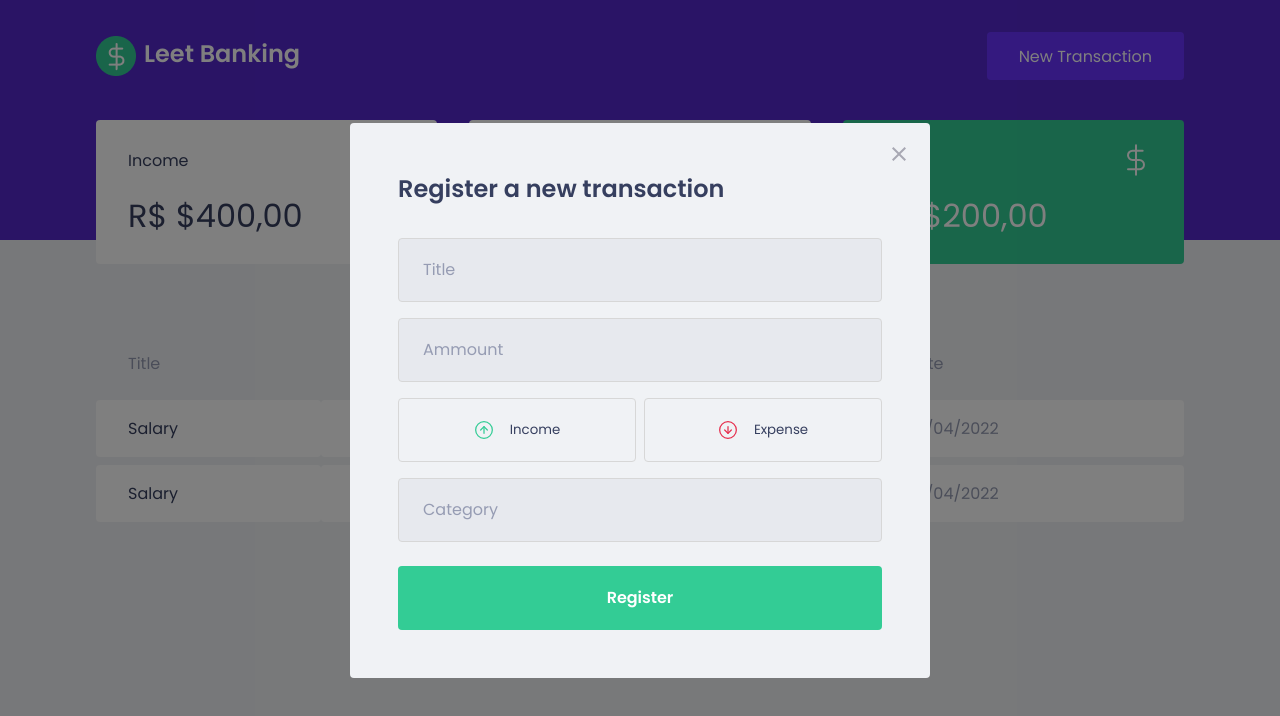
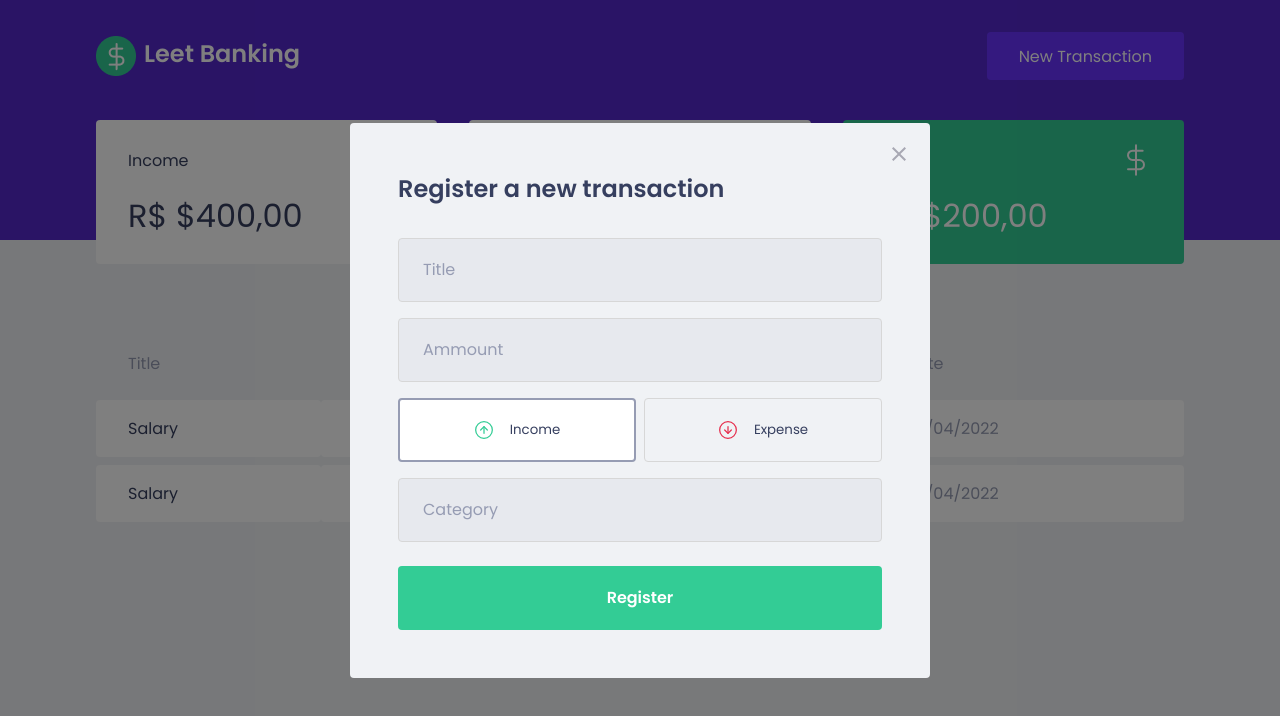
Before and after one commit to augustojs1/leet-banking-app, a React (Create React App) app: page / in a window 1280 px wide. Both pictures are taken after a click on the button "New Transaction". Shown: the top 716 px of the page. Built offline with nearby package versions, Linux system fonts and the light colour scheme.

Commit message:
feat: transacion modal styles done

```diff
--- a/src/components/TransactionModal/index.tsx
+++ b/src/components/TransactionModal/index.tsx
@@ -3,6 +3,7 @@ import * as style from "./styles";
 import closeIcon from "../../assets/close.svg";
 import incomeIcon from "../../assets/income.svg";
 import expenseIcon from "../../assets/outcome.svg";
+import { useState } from "react";
 
 interface TransactionModalProps {
   isOpen: boolean;
@@ -10,6 +11,16 @@ interface TransactionModalProps {
 }
 
 export function TransactionModal({ isOpen, onClose }: TransactionModalProps) {
+  const [transactionType, setTransactionType] = useState("income");
+
+  function handleTypeButton(transactionType: string) {
+    setTransactionType(transactionType);
+  }
+
+  function handleCreateTransaction() {
+    //
+  }
+
   return (
     <Modal
       isOpen={isOpen}
@@ -26,14 +37,22 @@ export function TransactionModal({ isOpen, onClose }: TransactionModalProps) {
         <input type="text" placeholder="Title" />
         <input type="number" placeholder="Ammount" />
         <style.transactionType>
-          <button type="button">
+          <style.transationTypeButton
+            type="button"
+            onClick={() => handleTypeButton("income")}
+            selected={transactionType === "income"}
+          >
             <img src={incomeIcon} alt="Income" />
             <span>Income</span>
-          </button>
-          <button type="button">
+          </style.transationTypeButton>
+          <style.transationTypeButton
+            type="button"
+            onClick={() => handleTypeButton("expense")}
+            selected={transactionType === "expense"}
+          >
             <img src={expenseIcon} alt="Expense" />
             <span>Expense</span>
-          </button>
+          </style.transationTypeButton>
         </style.transactionType>
         <input type="text" placeholder="Category" />
         <button type="submit">Register</button>
--- a/src/components/TransactionModal/styles.ts
+++ b/src/components/TransactionModal/styles.ts
@@ -1,5 +1,9 @@
 import styled from "styled-components";
 import { theme } from "../../styles/theme";
+
+interface TransactionTypeButtonProps {
+  selected: boolean;
+}
 
 export const form = styled.form`
   h2 {
@@ -61,13 +65,16 @@ export const transactionType = styled.div`
   display: grid;
   grid-template-columns: 1fr 1fr;
   gap: 0.5rem;
+`;
 
-  button {
+export const transationTypeButton = styled.button<TransactionTypeButtonProps>`
   height: 4rem;
 
-    background-color: transparent;
+  background-color: ${(props) =>
+    props.selected ? theme.white : "transparent"};
 
-    border: 1px solid #d7d7d7;
+  border: ${(props) =>
+    props.selected ? `2px solid ${theme.bodyText}` : "1px solid #d7d7d7"};
   border-radius: 0.25rem;
 
   display: flex;
@@ -88,5 +95,4 @@ export const transactionType = styled.div`
   &:hover {
     border-color: #aaa;
   }
-  }
 `;
```
Lines whose indentation alone changed are shown as unchanged.
